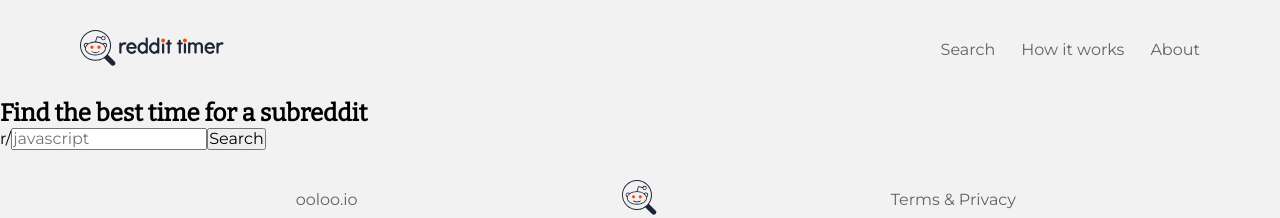
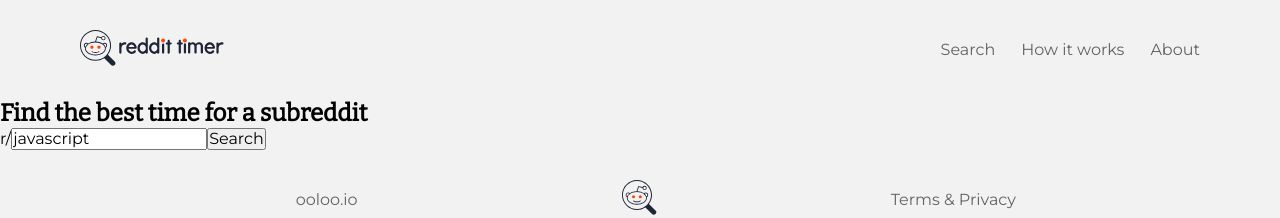
Before and after one commit to ooloo-io/reddit-timer-react-AjeaSmith, a React (Create React App) app: page /search/javascript in a window 1280 px wide. Shown: the top 218 px of the page. Built offline with nearby package versions, Linux system fonts and the light colour scheme.

Commit message:
updates the URL with the new subreddit on submit | initializes the input value from the URL

```diff
--- a/src/App.js
+++ b/src/App.js
@@ -12,7 +12,7 @@
       <main>
         <Switch>
           <Route exact path="/" component={HomePage} />
-          <Route path="/search/javascript" component={SearchPage} />
+          <Route path="/search/:reddit" component={SearchPage} />
         </Switch>
       </main>
       <Footer />
--- a/src/components/Search/Search.js
+++ b/src/components/Search/Search.js
@@ -1,17 +1,29 @@
-import React from 'react';
+import React, { useState } from 'react';
 
-const Search = () => (
+/* eslint-disable react/prop-types */
+const Search = ({ history }) => {
+  console.log(history);
+  const [value, setValue] = useState('javascript');
+  const onInputChange = (event) => {
+    setValue(event.target.value);
+  };
+  const onSubmit = (e) => {
+    e.preventDefault();
+    history.push(`/search/${value}`);
+  };
+  return (
     <section>
       <h2>Find the best time for a subreddit</h2>
-    <form>
+      <form onSubmit={onSubmit}>
         <div className="form-wrapper">
           <label htmlFor="reddit">
             r/
             <input
+              value={value}
               id="reddit"
               name="reddit"
               type="text"
-            placeholder="javascript"
+              onChange={onInputChange}
             />
           </label>
           <button type="submit">Search</button>
@@ -19,5 +31,6 @@
       </form>
     </section>
   );
+};
 
 export default Search;
--- a/src/pages/SearchPage.js
+++ b/src/pages/SearchPage.js
@@ -1,6 +1,6 @@
 import React from 'react';
 import Search from '../components/Search/Search';
-
-const SearchPage = () => (<Search />);
+/* eslint-disable react/prop-types */
+const SearchPage = ({ history }) => (<Search history={history} />);
 
 export default SearchPage;
```
Lines whose indentation alone changed are shown as unchanged.
